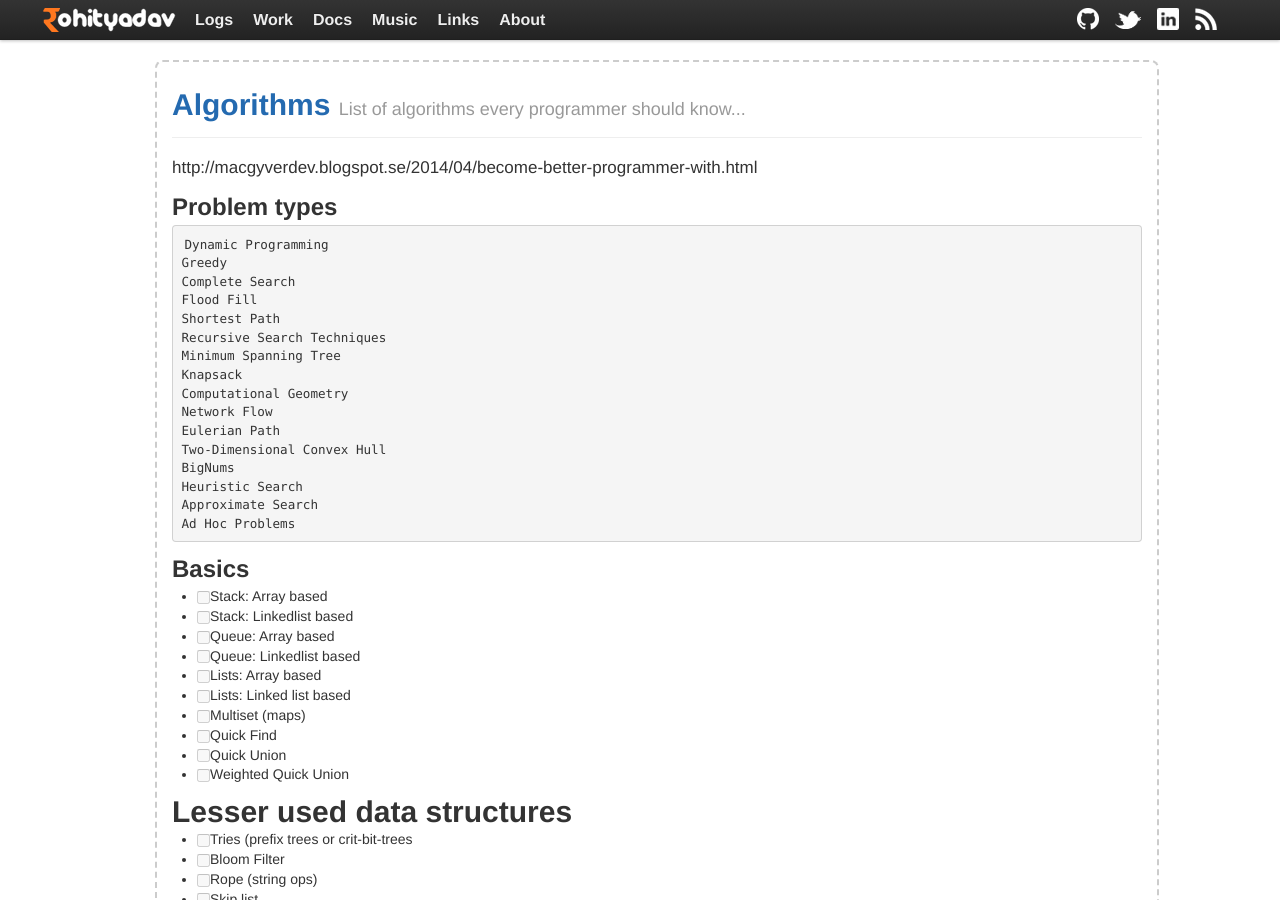
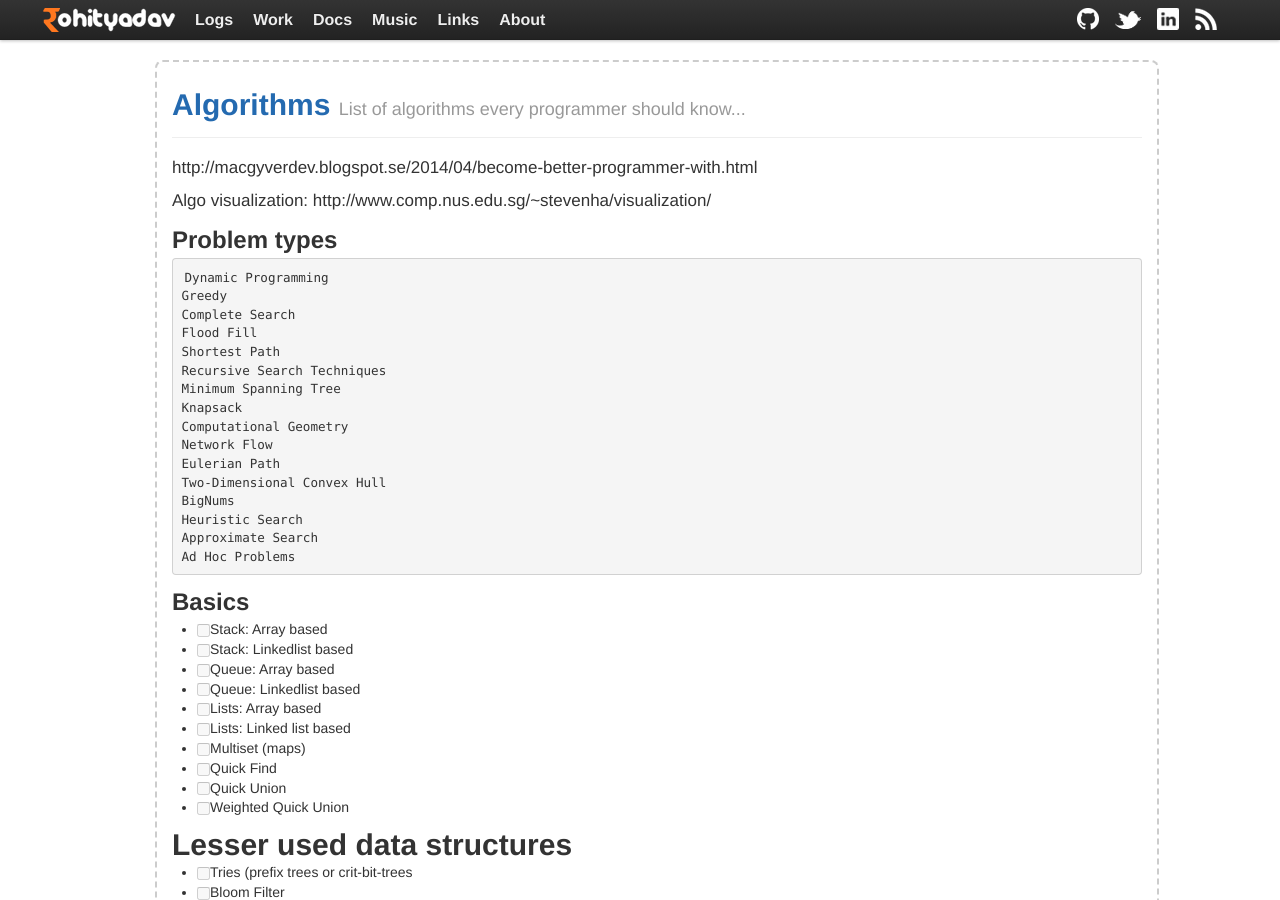
Before and after one commit to rohityadavcloud/rohityadavcloud.github.io, a Jekyll site: the page built from kaizen/algorithms.markdown, in a window 1280 px wide and 900 px high. Built offline with Jekyll 4.4.1, drawn with Linux system fonts in a browser that asks for light colours.

Commit message:
kzu
Signed-off-by: Rohit Yadav <bhaisaab@baagi.org>

```diff
--- a/kaizen/algorithms.markdown
+++ b/kaizen/algorithms.markdown
@@ -5,6 +5,10 @@ tagline: List of algorithms every programmer should know
 ---
 
 http://macgyverdev.blogspot.se/2014/04/become-better-programmer-with.html
+
+
+Algo visualization:
+http://www.comp.nus.edu.sg/~stevenha/visualization/
 
 ## Problem types
 
```
